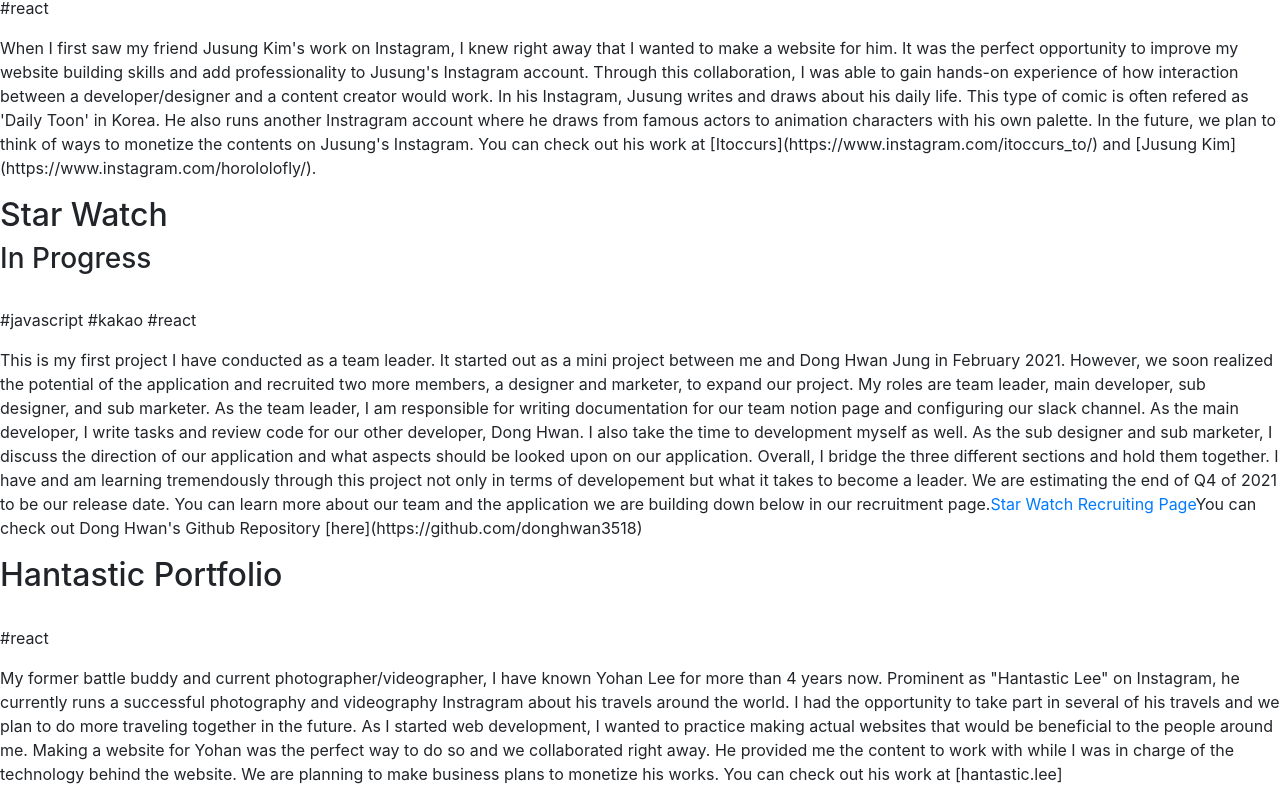
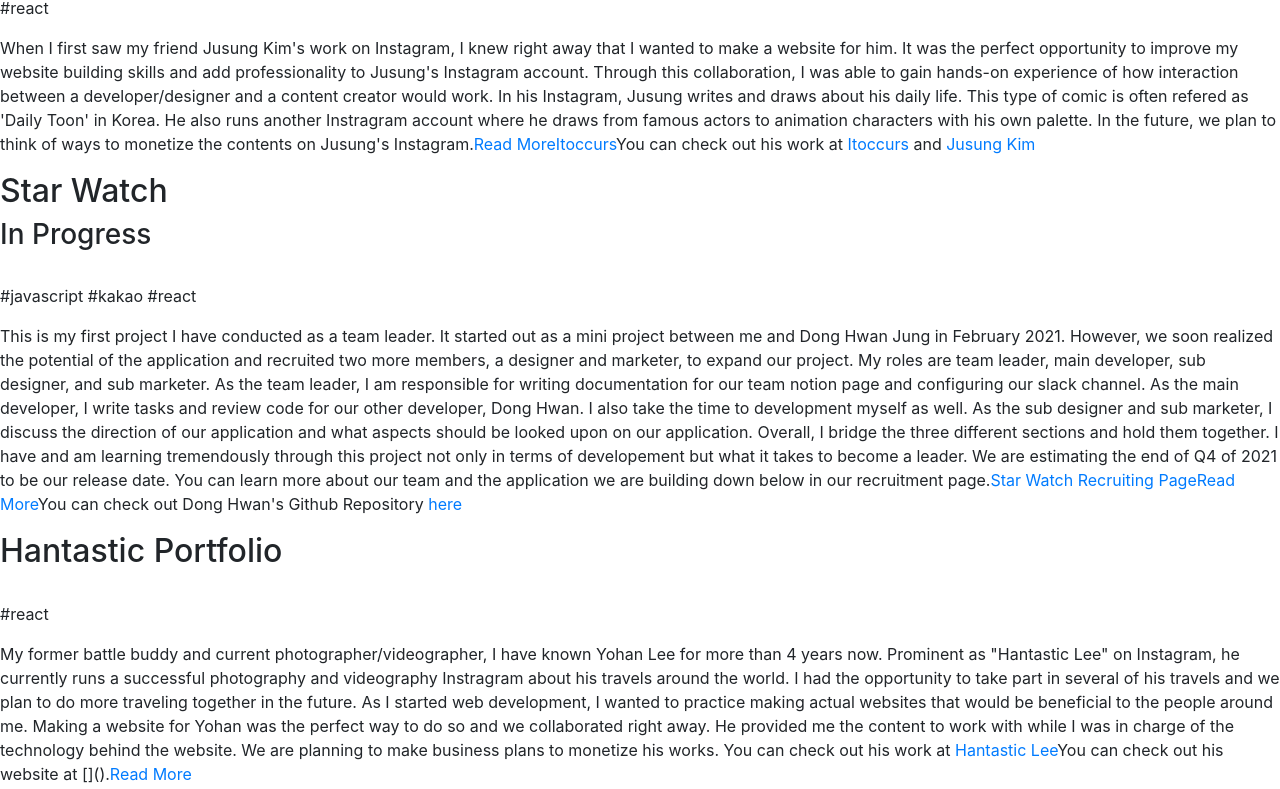
Before and after one commit to mc811mc/personal-website, a React (Create React App) app: page / in a window 1280 px wide. Shown: the part 1458-2247 px from the top of the page. Built offline with nearby package versions, Linux system fonts and the light colour scheme.

Commit message:
add translation of read more and update hyperlinks

```diff
--- a/src/components/Programming/Programming.js
+++ b/src/components/Programming/Programming.js
@@ -4,6 +4,7 @@ import React from "react";
 import { useTranslation } from 'react-i18next';
 
 function Programming() {
+    const { t } = useTranslation();
     return (
         <div>
             <h1>Programming</h1>
@@ -25,7 +26,11 @@ function Programming() {
 
                 In the future, we plan to think of ways to monetize the contents on Jusung's Instagram.
 
-                You can check out his work at [Itoccurs](https://www.instagram.com/itoccurs_to/) and [Jusung Kim](https://www.instagram.com/horololofly/).
+                <a href="/">{t('read more')}</a>
+
+                <a href="https://www.instagram.com/itoccurs_to/">Itoccurs</a>
+
+                You can check out his work at <a href="https://www.instagram.com/itoccurs_to/">Itoccurs</a> and <a href="https://www.instagram.com/horololofly/">Jusung Kim</a>
             </p>
             <h2>Star Watch</h2>
             <h3>In Progress</h3>
@@ -56,7 +61,9 @@ function Programming() {
 
                 <a href="https://www.notion.so/mc811mc/eddd19a25f504024bff23f37fff336b6">Star Watch Recruiting Page</a>
 
-                You can check out Dong Hwan's Github Repository [here](https://github.com/donghwan3518)
+                <a href="/">{t('read more')}</a>
+
+                You can check out Dong Hwan's Github Repository <a href="https://github.com/donghwan3518">here</a>
 
             </p>
             <h2>Hantastic Portfolio</h2>
@@ -75,9 +82,12 @@ function Programming() {
 
                 We are planning to make business plans to monetize his works.
 
-                You can check out his work at [hantastic.lee](https://www.instagram.com/hantastic.lee/).
+                You can check out his work at <a href="https://www.instagram.com/hantastic.lee/">Hantastic Lee</a>
 
                 You can check out his website at []().
+
+                <a href="/">{t('read more')}</a>
+
             </p>
             <h2>Programming Links</h2>
             <a href = "https://github.com/mc811mc">Github</a><br></br>
--- a/src/i18n/locales/en/translation.json
+++ b/src/i18n/locales/en/translation.json
@@ -3,5 +3,6 @@
     "programming": "Programming",
     "travel": "Travel",
     "video": "Video",
-    "about": "About"
+    "about": "About",
+    "read more": "Read More"
 }
--- a/src/i18n/locales/jp/translation.json
+++ b/src/i18n/locales/jp/translation.json
@@ -3,5 +3,6 @@
     "programming": "プログラミング",
     "travel": "旅行",
     "video": "ビデオ",
-    "about": "自己紹介"
+    "about": "自己紹介",
+    "read more": "もっと読む"
 }
--- a/src/i18n/locales/ko/translations.json
+++ b/src/i18n/locales/ko/translations.json
@@ -3,5 +3,6 @@
     "programming": "프로그래밍",
     "travel": "여행",
     "video": "유튜브",
-    "about": "자기소개"
+    "about": "자기소개",
+    "read more": "더 읽기"
 }
```
